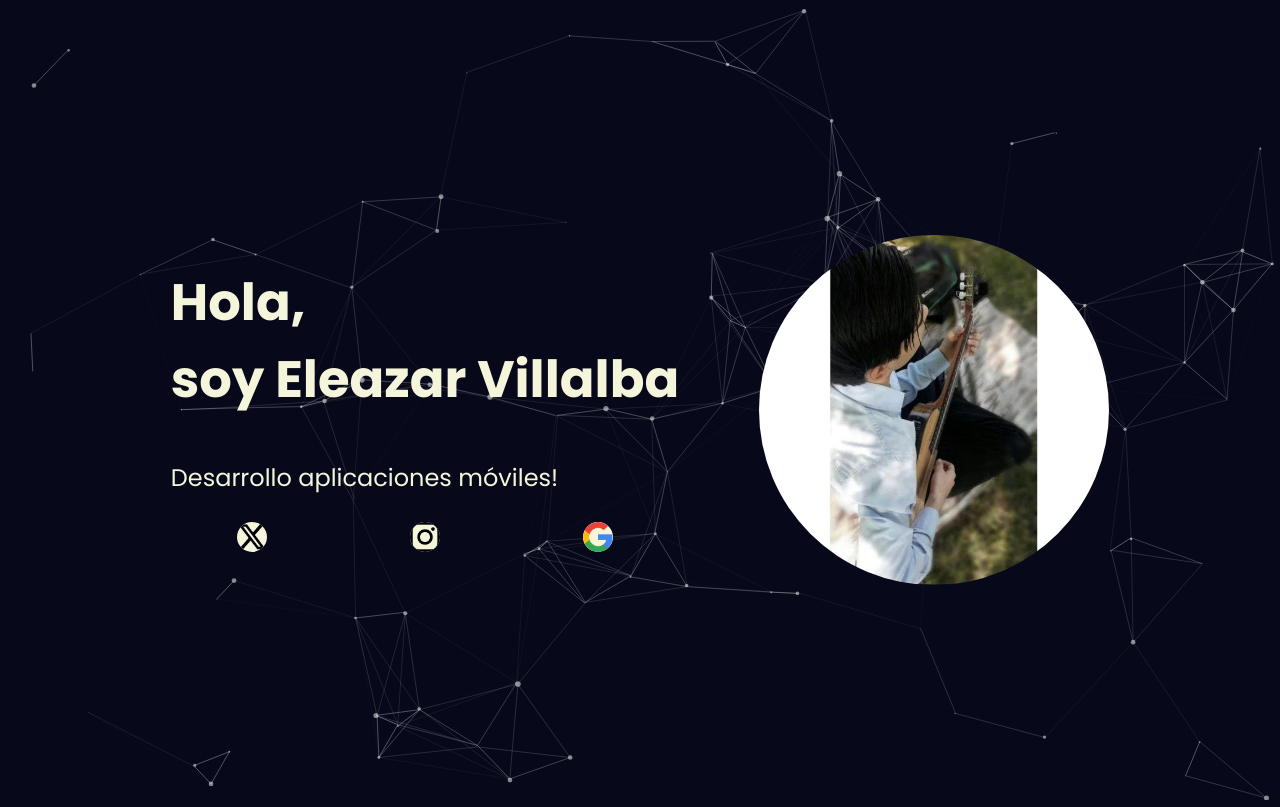
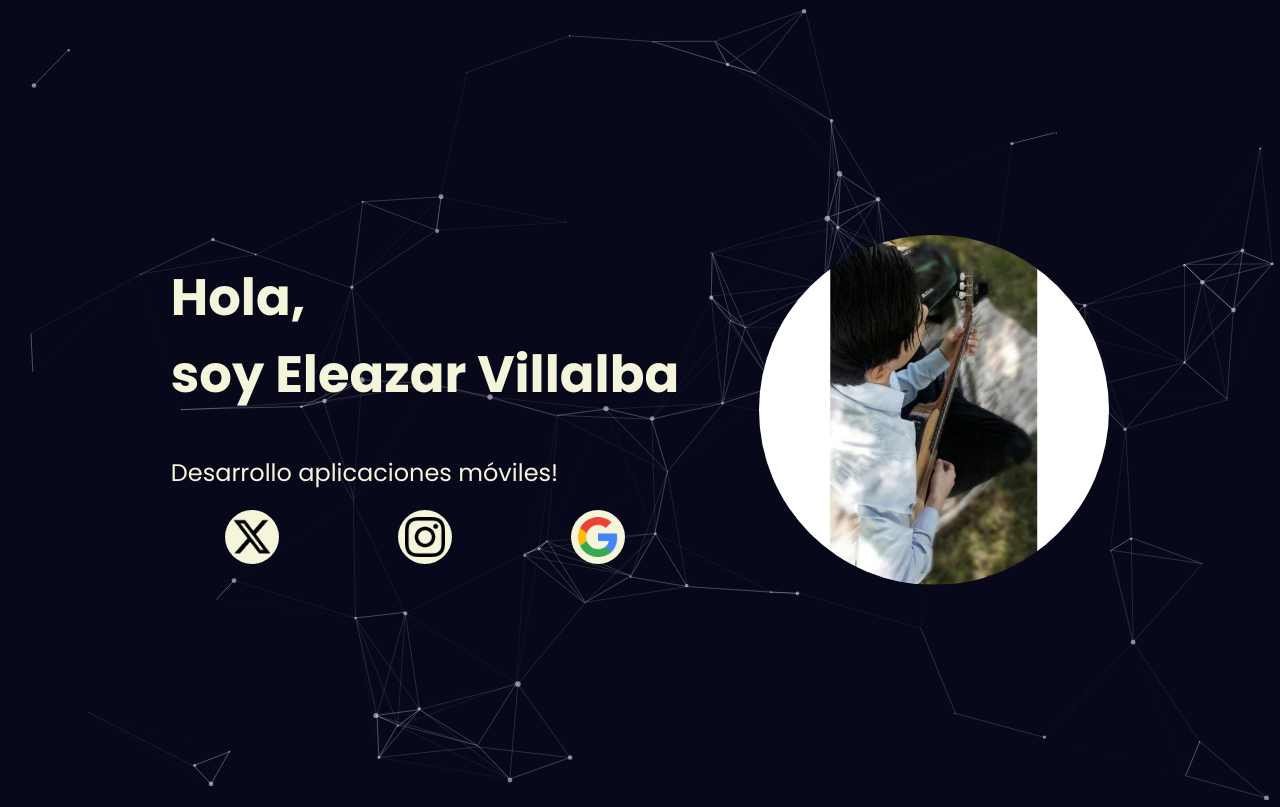
Before and after one commit to RamiroDev7/RamiroDev7.github.io, a plain HTML site: page index.html in a window 1280 px wide. Drawn offline with nearby package versions, Linux system fonts and the light colour scheme.

Commit message:
Add websites

```diff
--- a/styles.css
+++ b/styles.css
@@ -56,20 +56,20 @@ html {
 }
 
 .contactImg {
-    width: 30px;
-    height: 30px;
+    width: 40px;
+    height: 40px;
     margin: auto;
+    background-color: #F5F5DC;
     padding: 7px;
+    border-radius: 50%;
 }
 
 .img {
-    width: 30px;
-    height: 30px;
-    background-color: #F5F5DC;
-    border-radius: 50%;
+    width: 40px;
+    height: 40px;
 }
 
-.img:hover {
+.contactImg:hover {
     background-color: #a3a392;
 }
 
```
Also changed, not shown: index.html (+3 -3 lines).
